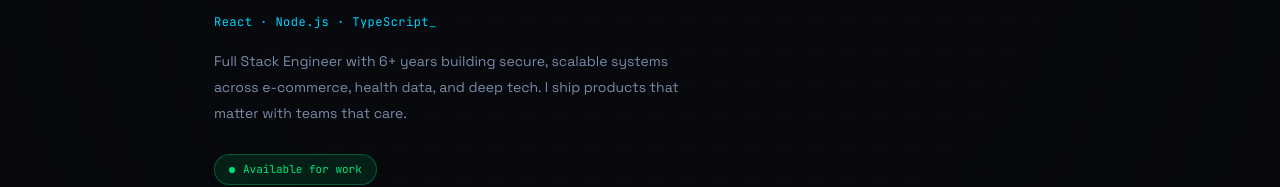
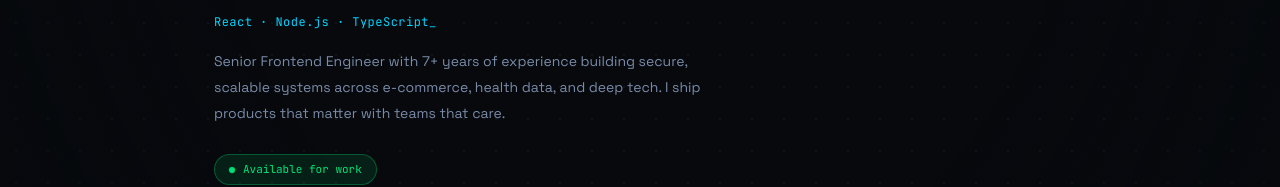
Before and after one commit to Petrit-Halabaku/Petrit-Halabaku, a Next.js app: page / in a window 1280 px wide. Shown: the part 249-436 px from the top of the page. Built offline with nearby package versions, Linux system fonts and the light colour scheme.

Commit message:
Update professional title and experience description in HomePage component to reflect current role and years of experience.

```diff
--- a/src/app/page.tsx
+++ b/src/app/page.tsx
@@ -94,7 +94,7 @@ export default function HomePage() {
               className="fade-up delay-2"
               style={{ fontSize: 14, lineHeight: 1.85, color: 'var(--text-2)', maxWidth: 500, marginBottom: 28 }}
             >
-              Full Stack Engineer with 6+ years building secure, scalable systems across e-commerce, health data, and deep tech. I ship products that matter with teams that care.
+              Senior Frontend Engineer with 7+ years of experience building secure, scalable systems across e-commerce, health data, and deep tech. I ship products that matter with teams that care.
             </p>
             <Link
               href="/experience"
```
